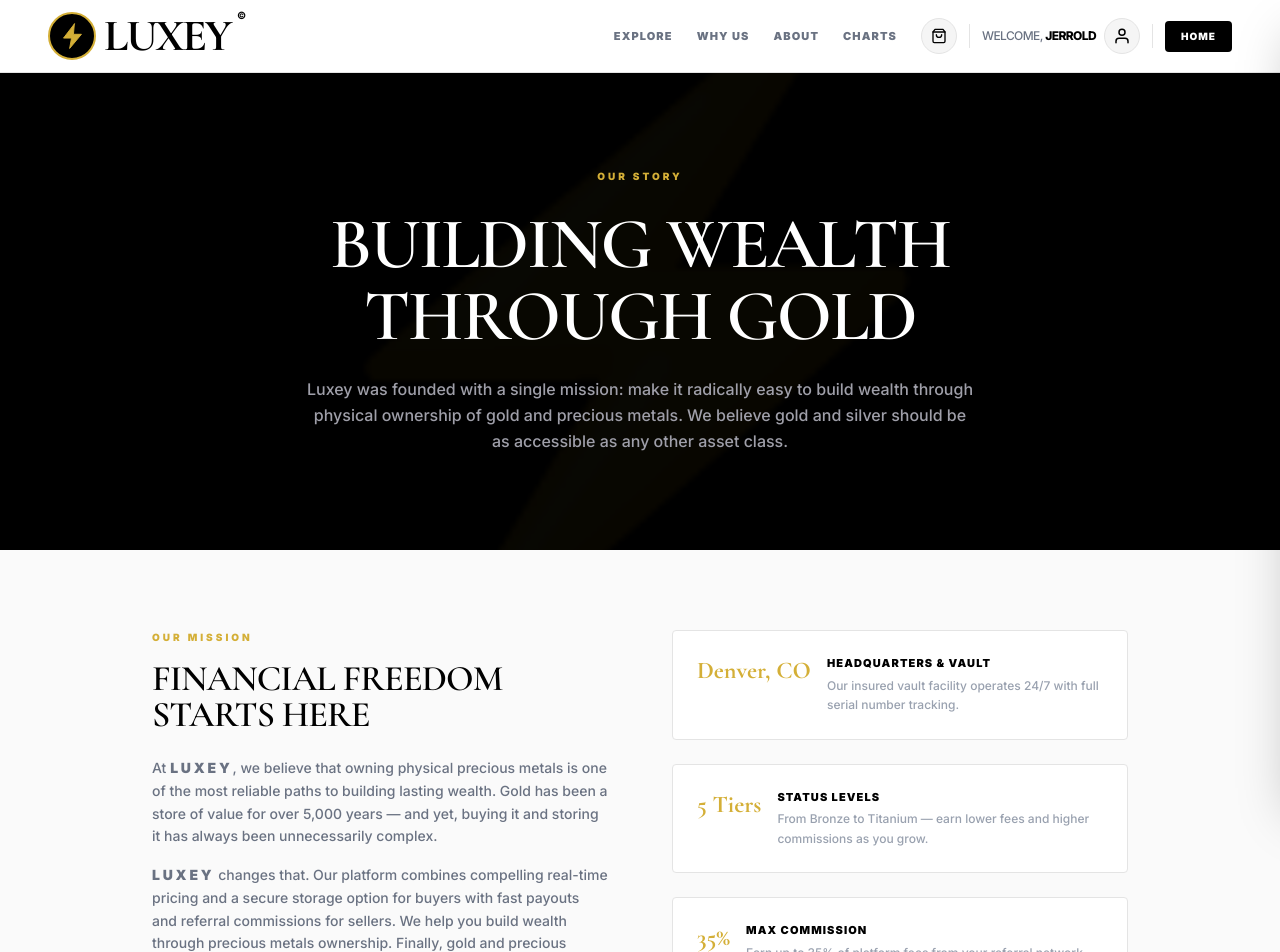
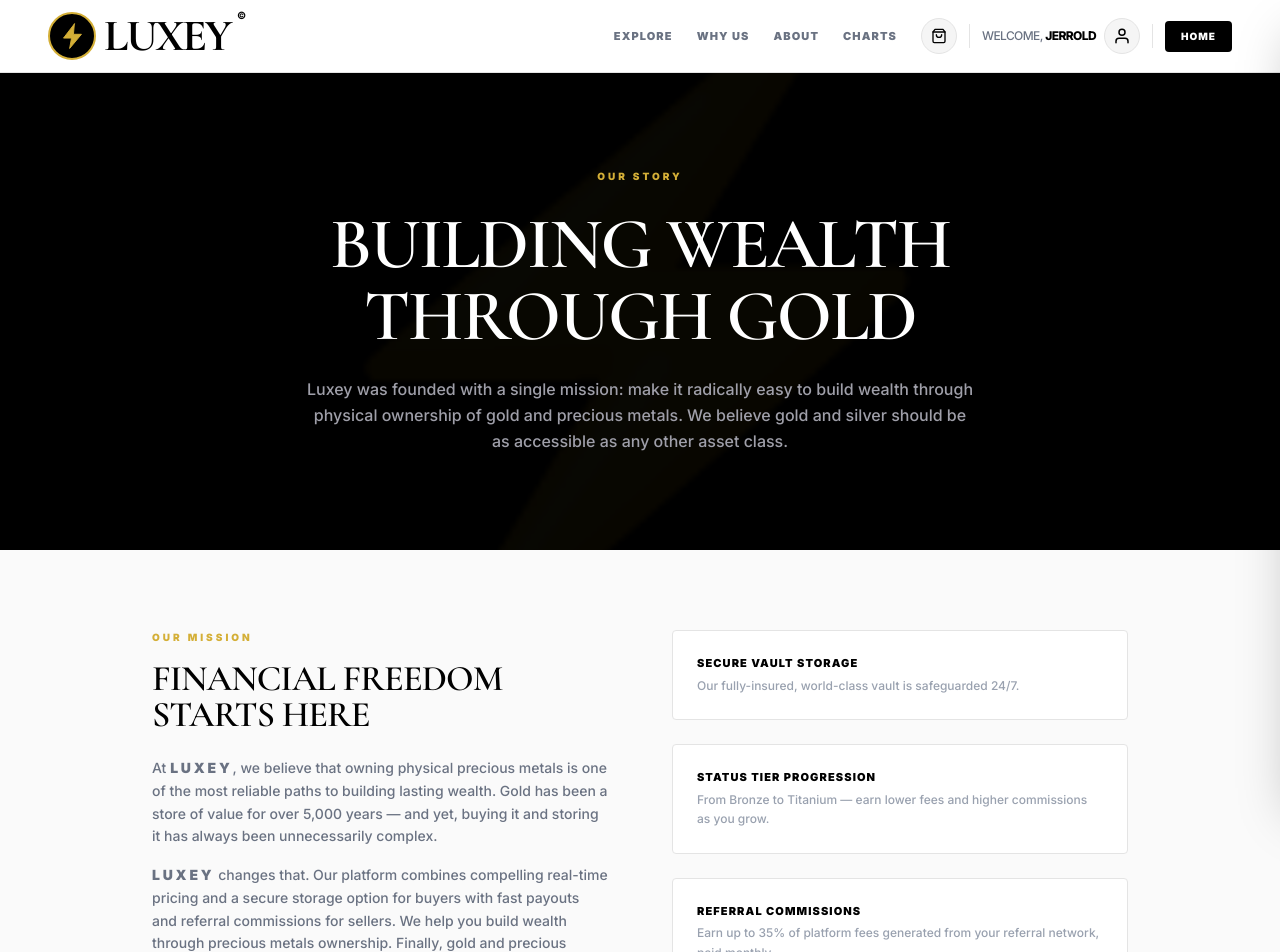
Before and after one commit to zendirectftw/Luxey, a Next.js app: page /about in a window 1280 px wide. Shown: the top 952 px of the page. Built offline with nearby package versions, Linux system fonts and the light colour scheme.

Commit message:
Update About Us mission boxes: remove stats, new headers

```diff
--- a/src/app/(public)/about/page.tsx
+++ b/src/app/(public)/about/page.tsx
@@ -59,38 +59,28 @@
                     <div className="space-y-6">
                         {[
                             {
-                                stat: "Denver, CO",
-                                label: "Headquarters & Vault",
-                                desc: "Our insured vault facility operates 24/7 with full serial number tracking.",
+                                label: "Secure Vault Storage",
+                                desc: "Our fully-insured, world-class vault is safeguarded 24/7.",
                             },
                             {
-                                stat: "5 Tiers",
-                                label: "Status Levels",
+                                label: "Status Tier Progression",
                                 desc: "From Bronze to Titanium — earn lower fees and higher commissions as you grow.",
                             },
                             {
-                                stat: "35%",
-                                label: "Max Commission",
-                                desc: "Earn up to 35% of platform fees from your referral network, paid monthly.",
+                                label: "Referral Commissions",
+                                desc: "Earn up to 35% of platform fees generated from your referral network, paid monthly.",
                             },
                         ].map((item) => (
                             <div
                                 key={item.label}
                                 className="bg-white border border-[#E4E4E4] rounded-sm p-6 hover:border-[#D4AF37] transition-colors"
                             >
-                                <div className="flex items-start gap-4">
-                                    <div className="text-2xl font-serif font-bold text-[#D4AF37] whitespace-nowrap">
-                                        {item.stat}
-                                    </div>
-                                    <div>
                                 <h3 className="text-[11px] font-black uppercase tracking-widest text-black mb-1">
                                     {item.label}
                                 </h3>
                                 <p className="text-xs text-gray-400 font-medium leading-relaxed">
                                     {item.desc}
                                 </p>
-                                    </div>
-                                </div>
                             </div>
                         ))}
                     </div>
```
Lines whose indentation alone changed are shown as unchanged.
